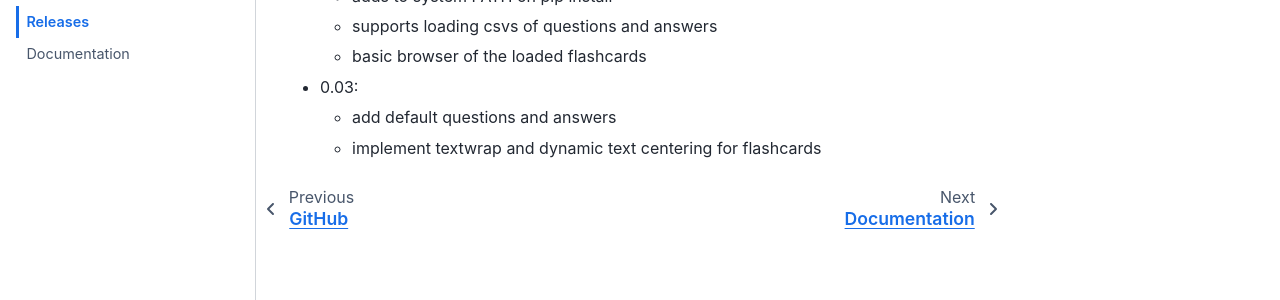
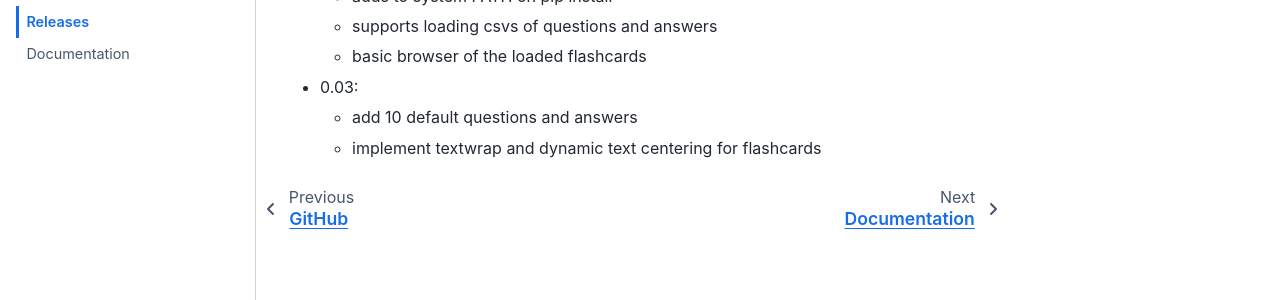
Before and after one commit to mike-fmh/simple-quizzer, a Jupyter Book: the page built from docs/releases.md, in a window 1280 px wide. Shown: the part 213-513 px from the top of the page. Built offline with Jupyter Book 1.0.4 settings and Sphinx 7.4.7 and the Sphinx Book theme 1.1.4, drawn with Linux system fonts in a browser that asks for light colours.

Commit message:
add 10 default questions/answers

```diff
--- a/docs/releases.md
+++ b/docs/releases.md
@@ -6,5 +6,5 @@
    - supports loading csvs of questions and answers
    - basic browser of the loaded flashcards
 - 0.03:
-   - add default questions and answers
+   - add 10 default questions and answers
    - implement textwrap and dynamic text centering for flashcards
```
Also changed, not shown: 1 other file.
